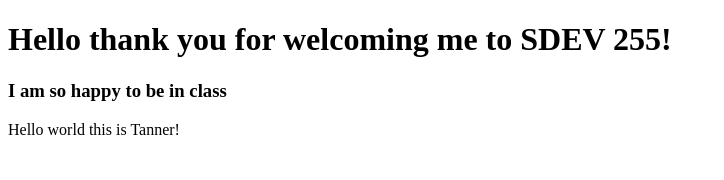
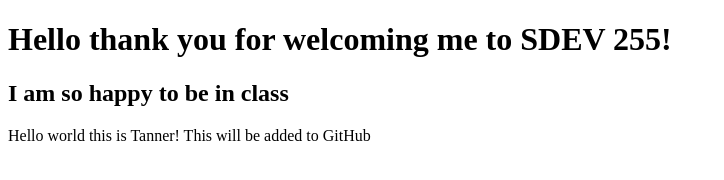
Before and after one commit to Tanman75/Tanner-s-Safe-place, a plain HTML site: page index.html in a window 1280 px wide. Shown: the whole page, without its empty margins (0-724 px from the left). Drawn offline with Linux system fonts and the light colour scheme.

```diff
--- a/index.html
+++ b/index.html
@@ -10,8 +10,8 @@
 
 <body>
   <h1>Hello thank you for welcoming me to SDEV 255!</h1>
-  <h3>I am so happy to be in class</h3>
-  <p>Hello world this is Tanner!</p>
+  <h2>I am so happy to be in class</h2>
+  <p>Hello world this is Tanner! This will be added to GitHub</p>
   <script src="script.js"></script>
 
   <script src="https://replit.com/public/js/replit-badge-v2.js" theme="dark" position="bottom-right"></script>
```
